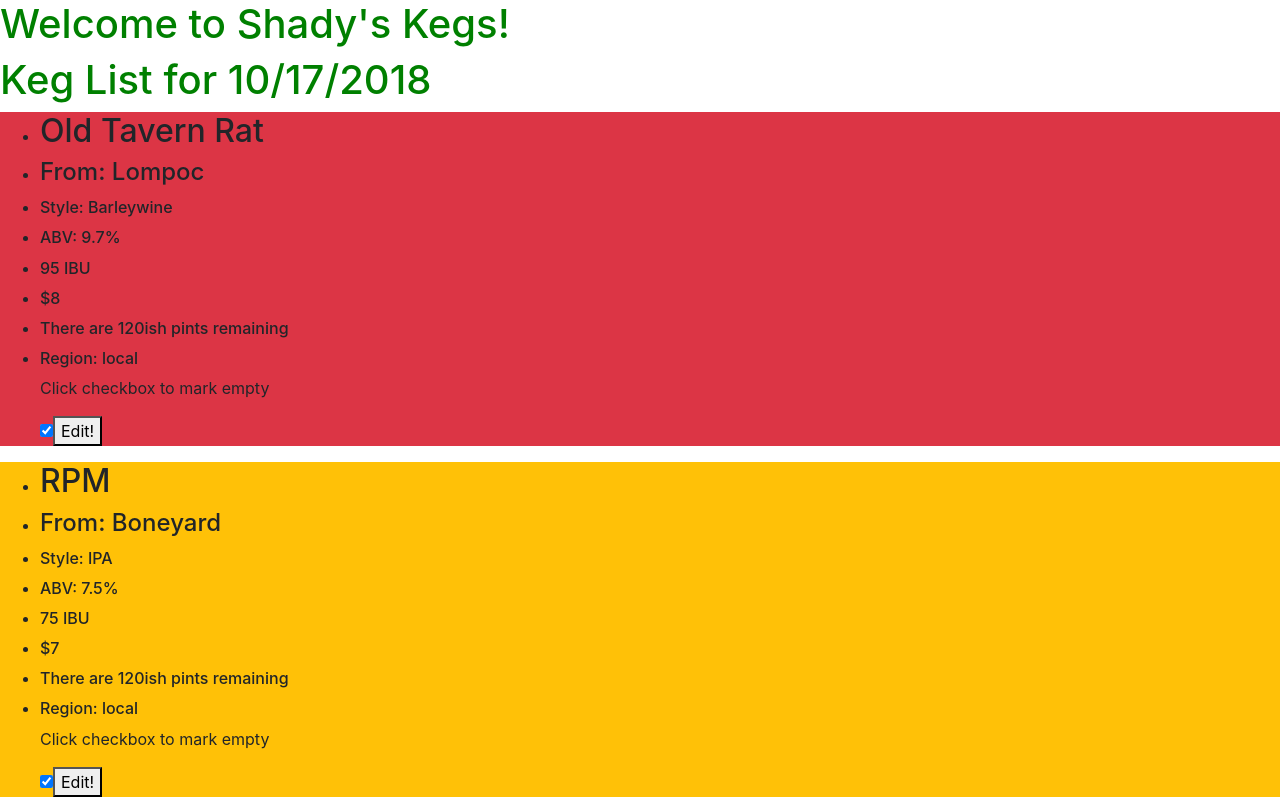
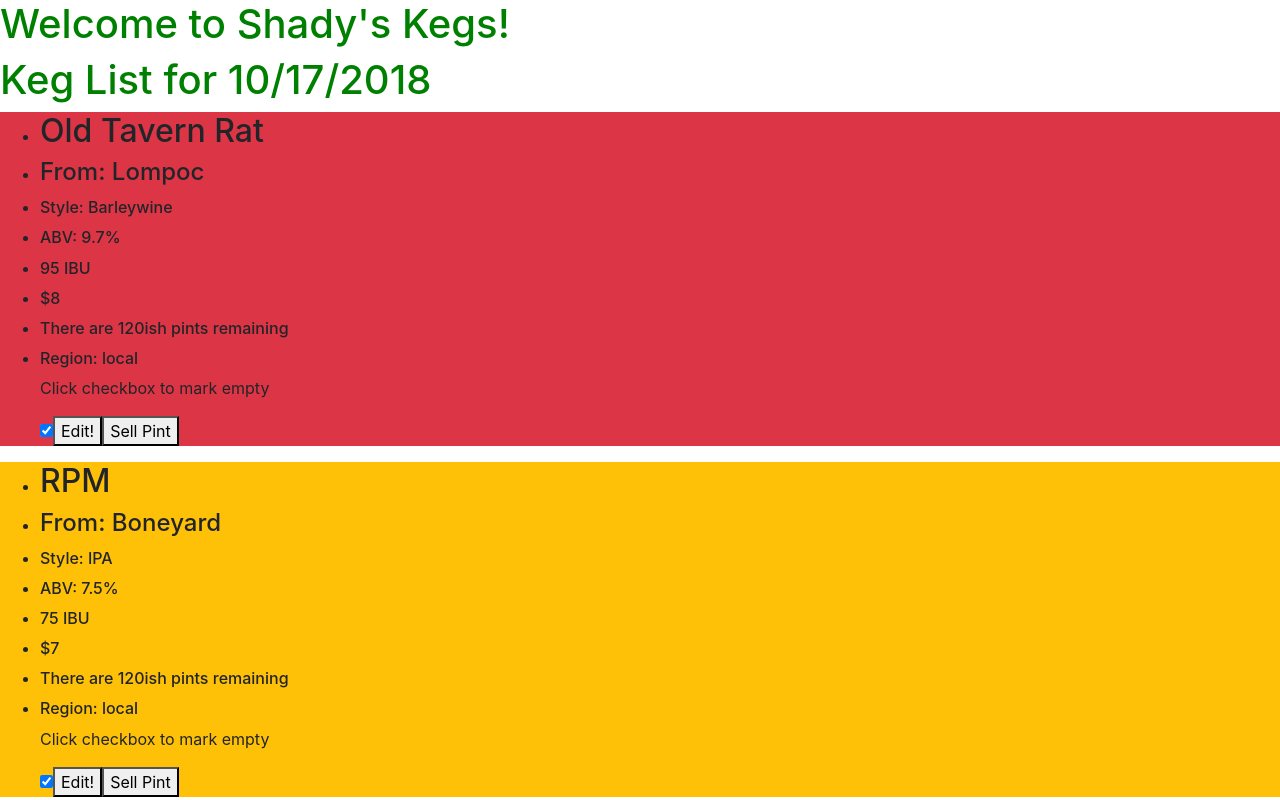
Before and after one commit to ericconner5/Shadys-Kegs, an Angular app: page / in a window 1280 px wide. Shown: the top 800 px of the page. Built offline with nearby package versions, Linux system fonts and the light colour scheme.

Commit message:
add in button to count down pints as sold

```diff
--- a/src/app/app.component.html
+++ b/src/app/app.component.html
@@ -5,6 +5,10 @@
 </form> -->
 <h1>Keg List for {{month}}/{{day}}/{{year}}</h1>
 <!-- <h3>{{currentFocus}}</h3> -->
-<app-keg-list [childKegList]="masterKegList" (clickSender)="editKeg($event)"></app-keg-list>
+<app-keg-list [childKegList]="masterKegList" (clickSender)="editKeg($event)" (clickSell)="sellPint($event)"></app-keg-list>
+
 <app-edit-keg [childSelectedKeg]="selectedKeg" (clickedDone)="finishedEditing()"></app-edit-keg>
+
+<!-- <app-sell-pint [childKegList]="masterKegList" (sellPint)="soldPint($event)"></app-sell-pint> -->
+
 <app-new-keg (sendKeg)="addKeg($event)"></app-new-keg>
--- a/src/app/app.component.ts
+++ b/src/app/app.component.ts
@@ -19,6 +19,7 @@
     new Keg('Old Tavern Rat', 'Lompoc', 'Barleywine', 9.7, 95, 8, 120, 'local'),
     new Keg('RPM', 'Boneyard', 'IPA', 7.5, 75, 7, 120, 'local'),
   ];
+  sellingKeg: boolean;
 
   finishedEditing() {
     this.selectedKeg = null;
@@ -31,4 +32,9 @@
   addKeg(newKeg: Keg) {
     this.masterKegList.push(newKeg);
   }
+
+  sellPint(keg: Keg) {
+    console.log(keg);
+    keg.pintCount --;
+  }
 }
--- a/src/app/keg-list/keg-list.component.html
+++ b/src/app/keg-list/keg-list.component.html
@@ -11,4 +11,7 @@
 
   <input *ngIf="currentKeg.tapped === false" type="checkbox" (click)="toggleDone(currentKeg, true)"/>
   <button (click)="editButtonClicked(currentKeg)">Edit!</button>
+  <button (click)="sellSinglePint(currentKeg)">Sell Pint</button>
 </ul>
+
+<!-- (click)="currentKeg.pintCount = (currentKeg.pintCount -1)" -->
--- a/src/app/keg-list/keg-list.component.ts
+++ b/src/app/keg-list/keg-list.component.ts
@@ -10,6 +10,7 @@
 export class KegListComponent implements OnInit {
   @Input() childKegList: Keg[];
   @Output() clickSender = new EventEmitter();
+  @Output() clickSell = new EventEmitter();
 
   editButtonClicked(kegToEdit: Keg) {
     this.clickSender.emit(kegToEdit);
@@ -18,6 +19,12 @@
   toggleDone(clickedKeg: Keg, setTapped: boolean) {
     clickedKeg.tapped = setTapped;
   }
+
+  sellSinglePint(kegToSell: Keg){
+    console.log(kegToSell);
+    this.clickSell.emit(kegToSell);
+  }
+
   constructor() { }
 
   ngOnInit() {
--- a/src/app/models/task.model.ts
+++ b/src/app/models/task.model.ts
@@ -1,4 +1,7 @@
 export class Keg {
+  emit(arg0: any): any {
+    throw new Error("Method not implemented.");
+  }
   public tapped: boolean = true;
   constructor(public name: string, public brewery: string, public style: string, public abv: number, public ibu: number, public price: number, public pintCount: number, public region: string) { }
 }
--- a/src/app/sell-pint/sell-pint.component.html
+++ b/src/app/sell-pint/sell-pint.component.html
@@ -1,3 +1,6 @@
-<p>
-  sell-pint works!
-</p>
+<!-- <div>
+  <h3>{{childSelectedKeg.name}}</h3>
+  <button (click)="sellSinglePint()">Sell Pint</button>
+</div> -->
+
+<!-- *ngIf="childSelectedKeg" -->
--- a/src/app/sell-pint/sell-pint.component.ts
+++ b/src/app/sell-pint/sell-pint.component.ts
@@ -1,4 +1,5 @@
-import { Component, OnInit } from '@angular/core';
+import { Component, OnInit, EventEmitter, Input, Output } from '@angular/core';
+import { Keg } from '../models/task.model';
 
 @Component({
   selector: 'app-sell-pint',
@@ -6,6 +7,15 @@
   styleUrls: ['./sell-pint.component.css']
 })
 export class SellPintComponent implements OnInit {
+  @Input() childKegList: Keg[];
+  @Input() childSelectedKeg: Keg;
+  @Output() sellPint = new EventEmitter();
+
+
+  sellSinglePint() {
+    console.log(this.childSelectedKeg.pintCount);
+    this.sellPint.emit(this.childSelectedKeg.pintCount --);
+  }
 
   constructor() { }
 
```
